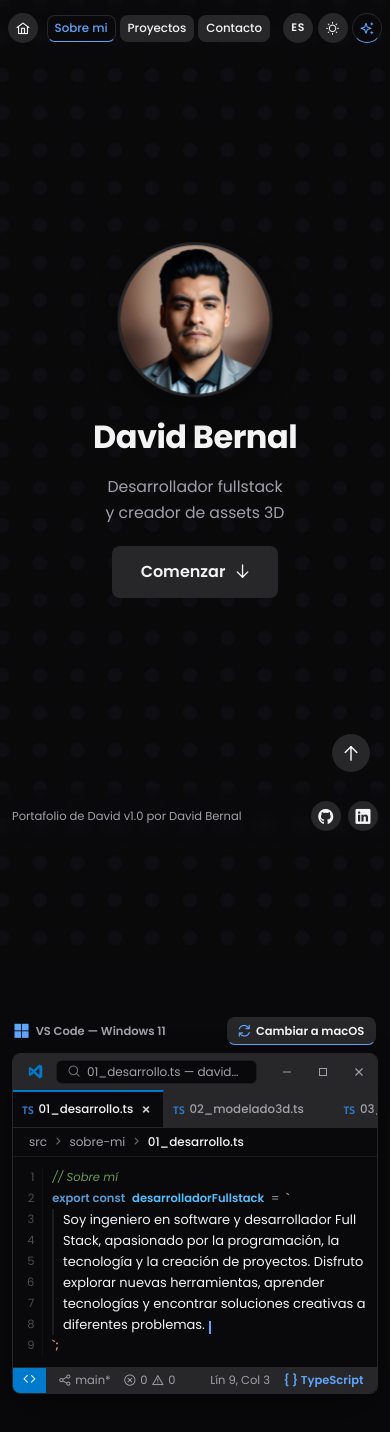
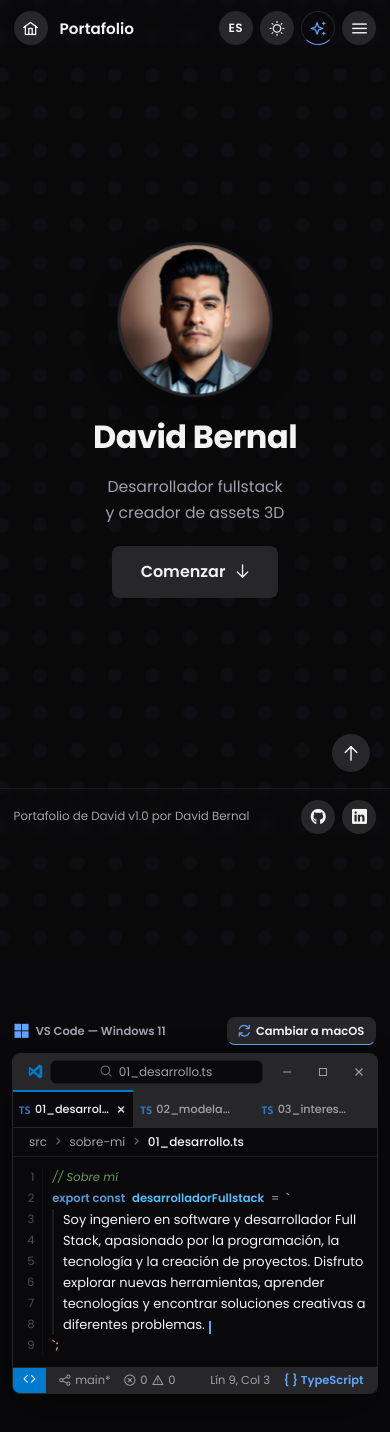
Before and after one commit to Vocalpixel/davidportfolio, a React (Vite) app: page /#about in a window 390 px wide. Shown: the top 1432 px of the page. Built offline with nearby package versions, Linux system fonts and the light colour scheme.

Commit message:
feat(mobile): add native mobile header drawer, full-width IDE tabs, and bottom project carousel controls

```diff
--- a/src/components/about/about.scss
+++ b/src/components/about/about.scss
@@ -403,6 +403,23 @@
             text-overflow: ellipsis;
         }
 
+        .title_mobile {
+            display: none;
+        }
+
+        @media (max-width: 640px) {
+            margin: 0 0.4rem;
+            padding: 0 0.55rem;
+
+            .title_full {
+                display: none;
+            }
+
+            .title_mobile {
+                display: inline;
+            }
+        }
+
         &:hover {
             border-color: var(--border-accent);
             color: var(--text-primary);
@@ -561,9 +578,21 @@
         transition: background-color 0.15s ease, color 0.15s ease;
 
         @media (max-width: 640px) {
-            padding: 0 0.55rem;
-            font-size: 0.74rem;
-            gap: 0.3rem;
+            flex: 1 1 0;
+            justify-content: center;
+            padding: 0 0.35rem;
+            font-size: 0.7rem;
+            gap: 0.28rem;
+            min-width: 0;
+
+            .tab_label {
+                overflow: hidden;
+                text-overflow: ellipsis;
+            }
+
+            .tab_close_icon {
+                display: none;
+            }
         }
 
         .ts_badge {
--- a/src/components/about/about.tsx
+++ b/src/components/about/about.tsx
@@ -203,7 +203,8 @@ export function About({ activeParagraph, onSelectParagraph }: AboutProps) {
                                 {/* Centro de la Titlebar de VS Code: Barra de título / Command Center */}
                                 <div className="vscode_title_center" onDoubleClick={toggleMaximize}>
                                     <i className="pi pi-search vscode_search_icon"></i>
-                                    <span>{activeTabName} — davidportfolio — Visual Studio Code</span>
+                                    <span className="title_full">{activeTabName} — davidportfolio — Visual Studio Code</span>
+                                    <span className="title_mobile">{activeTabName}</span>
                                 </div>
 
                                 {osTheme === 'win11' ? (
--- a/src/components/footer/footer.scss
+++ b/src/components/footer/footer.scss
@@ -17,12 +17,13 @@
         padding: 0 1rem;
         flex-direction: row;
         justify-content: space-between;
-        gap: 0.5rem;
+        gap: 0.75rem;
         height: 3.5rem;
+        border-top: 1px solid var(--border-subtle);
     }
 
     @media (max-width: 420px) {
-        padding: 0 0.75rem;
+        padding: 0 0.85rem;
     }
 
     /* --- CRÉDITOS IZQUIERDA --- */
@@ -38,7 +39,7 @@
             text-overflow: ellipsis;
 
             @media (max-width: 550px) {
-                font-size: 0.72rem;
+                font-size: 0.74rem;
             }
         }
     }
@@ -67,9 +68,9 @@
             border-bottom: 1px solid transparent;
             transition: all var(--transition-speed);
 
-            @media (max-width: 480px) {
-                width: 30px;
-                height: 30px;
+            @media (max-width: 768px) {
+                width: 34px;
+                height: 34px;
             }
 
             i {
--- a/src/components/header/header.scss
+++ b/src/components/header/header.scss
@@ -22,9 +22,9 @@
     }
 
     @media (max-width: 420px) {
-        padding: 0 0.5rem;
+        padding: 0 0.85rem;
         height: 3.5rem;
-        gap: 0.3rem;
+        gap: 0.5rem;
     }
 }
 
@@ -54,16 +54,17 @@
         }
 
         @media (max-width: 768px) {
-            display: none;
+            font-size: 0.95rem;
         }
     }
 }
 
-/* --- ESTILO BASE HOMOLOGADO PARA BOTONES CIRCULARES (Home, Lang, Theme, Effects) --- */
+/* --- ESTILO BASE HOMOLOGADO PARA BOTONES CIRCULARES (Home, Lang, Theme, Effects, Menu) --- */
 .header_logo_btn,
 .lang_btn,
 .theme_btn,
-.effects_btn {
+.effects_btn,
+.mobile_menu_btn {
     display: flex;
     width: var(--nav-icon-size);
     height: var(--nav-icon-size);
@@ -85,22 +86,9 @@
         transition: color var(--transition-speed);
     }
 
-    @media (max-width: 480px) {
-        width: 30px;
-        height: 30px;
-
-        i {
-            font-size: 13px;
-        }
-    }
-
-    @media (max-width: 380px) {
-        width: 27px;
-        height: 27px;
-
-        i {
-            font-size: 12px;
-        }
+    @media (max-width: 768px) {
+        width: 34px;
+        height: 34px;
     }
 
     &:hover {
@@ -120,17 +108,21 @@
     }
 }
 
+.mobile_menu_btn {
+    display: none;
+
+    @media (max-width: 768px) {
+        display: flex;
+    }
+}
+
 .lang_btn {
     font-size: 0.75rem;
     font-weight: 600;
     letter-spacing: 0.5px;
-
-    @media (max-width: 480px) {
-        font-size: 0.68rem;
-    }
 }
 
-/* --- NAVEGACIÓN CENTRAL HOMOLOGADA --- */
+/* --- NAVEGACIÓN CENTRAL HOMOLOGADA (ESCRITORIO) --- */
 .header_nav {
     position: absolute;
     left: 50%;
@@ -141,15 +133,7 @@
     justify-content: center;
 
     @media (max-width: 768px) {
-        position: static;
-        transform: none;
-        flex: 1;
-        min-width: 0;
-        gap: 0.4rem;
-    }
-
-    @media (max-width: 420px) {
-        gap: 0.25rem;
+        display: none;
     }
 
     a {
@@ -163,21 +147,6 @@
         font-weight: 500;
         white-space: nowrap;
         transition: all var(--transition-speed);
-
-        @media (max-width: 768px) {
-            padding: 5px 9px;
-            font-size: 0.8rem;
-        }
-
-        @media (max-width: 420px) {
-            padding: 4px 7px;
-            font-size: 0.74rem;
-        }
-
-        @media (max-width: 380px) {
-            padding: 4px 5px;
-            font-size: 0.68rem;
-        }
 
         &:hover {
             background-color: var(--surface-hover);
@@ -201,14 +170,71 @@
     flex-shrink: 0;
 
     @media (max-width: 768px) {
-        gap: 0.4rem;
+        gap: 0.45rem;
+    }
+}
+
+/* --- MENÚ DESPLEGABLE MÓVIL --- */
+.header_mobile_menu {
+    display: none;
+
+    @media (max-width: 768px) {
+        position: fixed;
+        top: 3.75rem;
+        left: 0;
+        right: 0;
+        padding: 0.75rem 1rem 1rem;
+        background-color: var(--header-bg);
+        border-bottom: 1px solid var(--border-color);
+        box-shadow: 0 16px 32px rgba(0, 0, 0, 0.25);
+        display: grid;
+        grid-template-columns: repeat(2, 1fr);
+        gap: 0.55rem;
+        opacity: 0;
+        pointer-events: none;
+        transform: translate3d(0, -10px, 0);
+        transition:
+            opacity 0.22s ease,
+            transform 0.22s cubic-bezier(0.22, 1, 0.36, 1);
+        z-index: 999;
+
+        &.is-open {
+            opacity: 1;
+            pointer-events: auto;
+            transform: translate3d(0, 0, 0);
+        }
+
+        a {
+            display: flex;
+            align-items: center;
+            gap: 0.6rem;
+            padding: 0.75rem 0.9rem;
+            border-radius: var(--radius-sm);
+            background-color: var(--surface-color);
+            color: var(--text-primary);
+            border: 1px solid var(--border-color);
+            font-size: 0.9rem;
+            font-weight: 500;
+            transition: all var(--transition-speed);
+
+            i {
+                font-size: 0.95rem;
+                color: var(--text-secondary);
+            }
+
+            &.active {
+                background-color: var(--surface-active);
+                border-color: var(--border-accent);
+                color: var(--accent-color);
+
+                i {
+                    color: var(--accent-color);
+                }
+            }
+        }
     }
 
     @media (max-width: 420px) {
-        gap: 0.28rem;
-    }
-
-    @media (max-width: 380px) {
-        gap: 0.2rem;
+        top: 3.5rem;
     }
 }
--- a/src/components/header/header.tsx
+++ b/src/components/header/header.tsx
@@ -14,12 +14,14 @@ export function Header({ activeSection, onNavigate }: HeaderProps){
     const { theme, toggleTheme } = useTheme();
     const { effectsEnabled, toggleEffects } = useEffects();
     const [internalNav, setInternalNav] = useState('#home');
+    const [mobileMenuOpen, setMobileMenuOpen] = useState(false);
 
     const activeNav = activeSection ?? internalNav;
 
     const handleNav = (e: React.MouseEvent, target: string) => {
         e.preventDefault();
         setInternalNav(target);
+        setMobileMenuOpen(false);
         if (onNavigate) {
             onNavigate(target);
         } else {
@@ -31,19 +33,25 @@ export function Header({ activeSection, onNavigate }: HeaderProps){
     const text = {
         es: {
             brand: 'Portafolio',
-            about: 'Sobre mi',
+            home: 'Inicio',
+            about: 'Sobre mí',
             projects: 'Proyectos',
             contact: 'Contacto',
             effectsOn: 'Desactivar animaciones',
-            effectsOff: 'Activar animaciones'
+            effectsOff: 'Activar animaciones',
+            menuOpen: 'Abrir menú',
+            menuClose: 'Cerrar menú'
         },
         en: {
             brand: 'Portfolio',
+            home: 'Home',
             about: 'About',
             projects: 'Projects',
             contact: 'Contact',
             effectsOn: 'Disable animations',
-            effectsOff: 'Enable animations'
+            effectsOff: 'Enable animations',
+            menuOpen: 'Open menu',
+            menuClose: 'Close menu'
         }
     };
 
@@ -117,7 +125,52 @@ export function Header({ activeSection, onNavigate }: HeaderProps){
                 >
                     <i className={`pi ${effectsEnabled ? 'pi-sparkles' : 'pi-pause'}`}></i>
                 </button>
+                <button
+                    type="button"
+                    className={`mobile_menu_btn ${mobileMenuOpen ? 'active' : ''}`}
+                    onClick={() => setMobileMenuOpen(prev => !prev)}
+                    aria-expanded={mobileMenuOpen}
+                    aria-label={mobileMenuOpen ? text[lang].menuClose : text[lang].menuOpen}
+                >
+                    <i className={`pi ${mobileMenuOpen ? 'pi-times' : 'pi-bars'}`}></i>
+                </button>
             </div>
+
+            {/* Menú desplegable adaptado a móvil */}
+            <nav className={`header_mobile_menu ${mobileMenuOpen ? 'is-open' : ''}`} aria-label="Mobile navigation">
+                <a
+                    href="#home"
+                    className={activeNav === '#home' ? 'active' : ''}
+                    onClick={(e) => handleNav(e, '#home')}
+                >
+                    <i className="pi pi-home"></i>
+                    <span>{text[lang].home}</span>
+                </a>
+                <a
+                    href="#about"
+                    className={activeNav === '#about' ? 'active' : ''}
+                    onClick={(e) => handleNav(e, '#about')}
+                >
+                    <i className="pi pi-user"></i>
+                    <span>{text[lang].about}</span>
+                </a>
+                <a
+                    href="#projects"
+                    className={activeNav === '#projects' ? 'active' : ''}
+                    onClick={(e) => handleNav(e, '#projects')}
+                >
+                    <i className="pi pi-briefcase"></i>
+                    <span>{text[lang].projects}</span>
+                </a>
+                <a
+                    href="#contact"
+                    className={activeNav === '#contact' ? 'active' : ''}
+                    onClick={(e) => handleNav(e, '#contact')}
+                >
+                    <i className="pi pi-envelope"></i>
+                    <span>{text[lang].contact}</span>
+                </a>
+            </nav>
         </header>
     );
 }
```
Also changed, not shown: src/components/projects/projects.scss (+33 -5 lines), src/components/projects/projects.tsx (+23 -1 lines).
